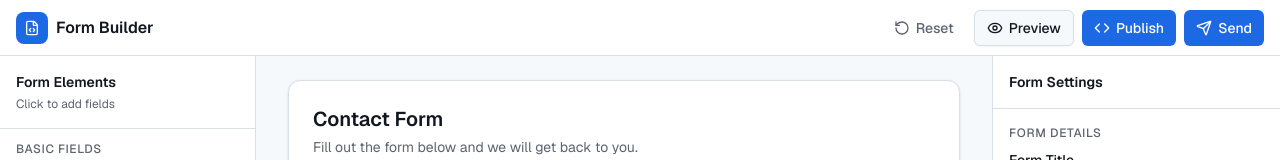
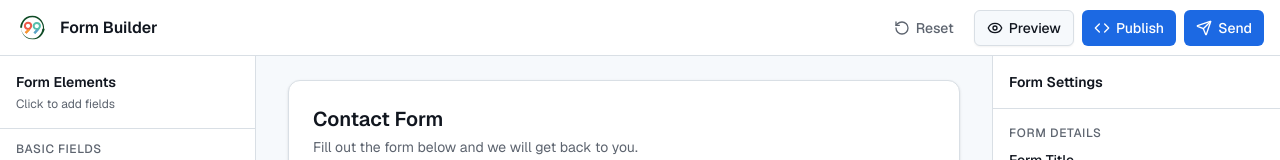
Before and after one commit to neta99d/form99, a Next.js app: page / in a window 1280 px wide. Both pictures are taken after typing "Sample", "Sample" into the empty fields and a click on the button "Continue to Form Builder". Shown: the top 160 px of the page. Built offline with nearby package versions, Linux system fonts and the light colour scheme.

Commit message:
change the logo in the main screan

```diff
--- a/components/form-builder/builder-header.tsx
+++ b/components/form-builder/builder-header.tsx
@@ -1,6 +1,7 @@
 'use client'
 
 import { useState } from 'react'
+import Image from 'next/image'
 import { useFormBuilder } from '@/lib/form-builder-store'
 import { generateFormHTML } from '@/lib/form-builder-types'
 import { Button } from '@/components/ui/button'
@@ -11,7 +12,7 @@ import {
   DialogHeader,
   DialogTitle,
 } from '@/components/ui/dialog'
-import { Eye, X, Monitor, Smartphone, Code, Copy, Check, FileCode, Send, Loader2, CheckCircle, XCircle, RotateCcw } from 'lucide-react'
+import { Eye, X, Monitor, Smartphone, Code, Copy, Check, Send, Loader2, CheckCircle, XCircle, RotateCcw } from 'lucide-react'
 import { cn } from '@/lib/utils'
 
 export function BuilderHeader() {
@@ -87,8 +88,14 @@ export function BuilderHeader() {
       <header className="h-14 border-b border-border bg-card flex items-center justify-between px-4">
         <div className="flex items-center gap-3">
           <div className="flex items-center gap-2">
-            <div className="size-8 rounded-lg bg-primary flex items-center justify-center">
-              <FileCode className="size-4 text-primary-foreground" />
+            <div className="size-9 shrink-0 flex items-center justify-center">
+              <Image
+                src="/icon.svg"
+                alt="Form Builder icon"
+                width={28}
+                height={26}
+                className="h-[26px] w-[28px]"
+              />
             </div>
             <h1 className="text-base font-semibold text-foreground">Form Builder</h1>
           </div>
```
